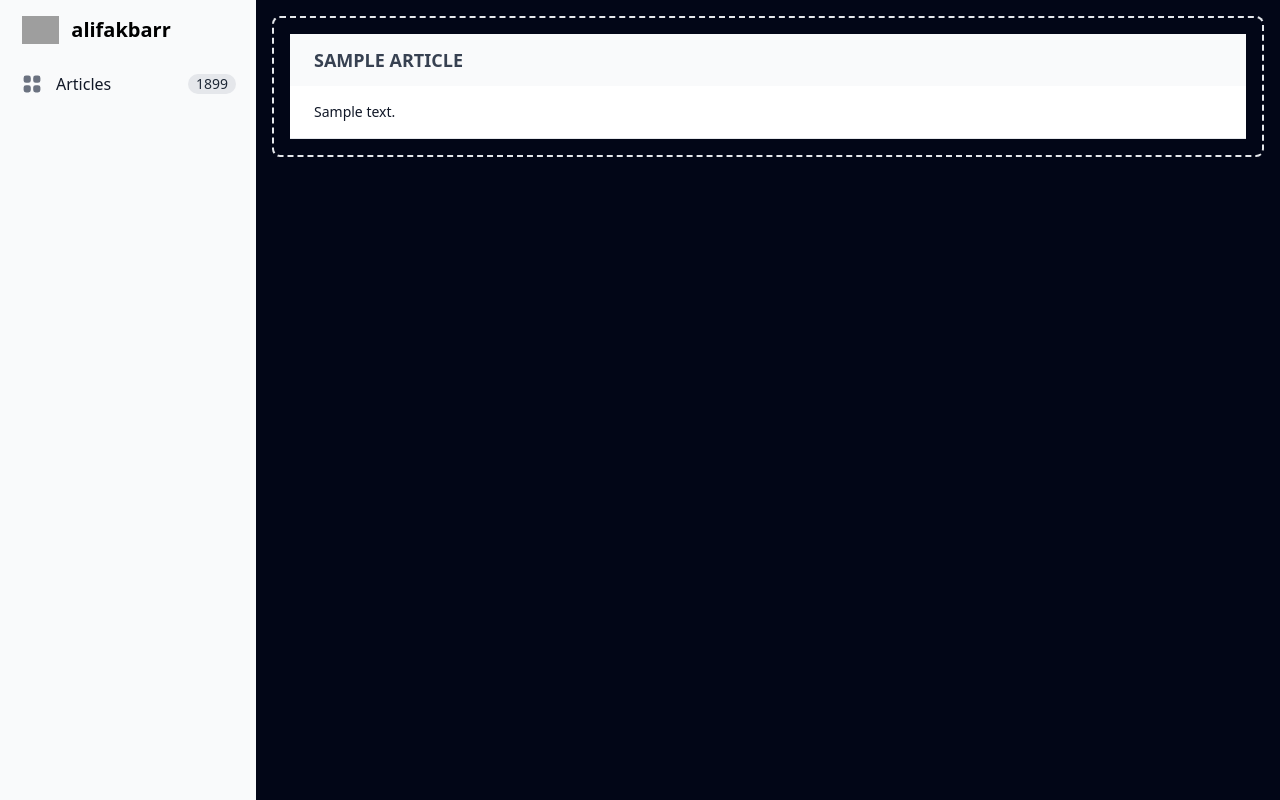
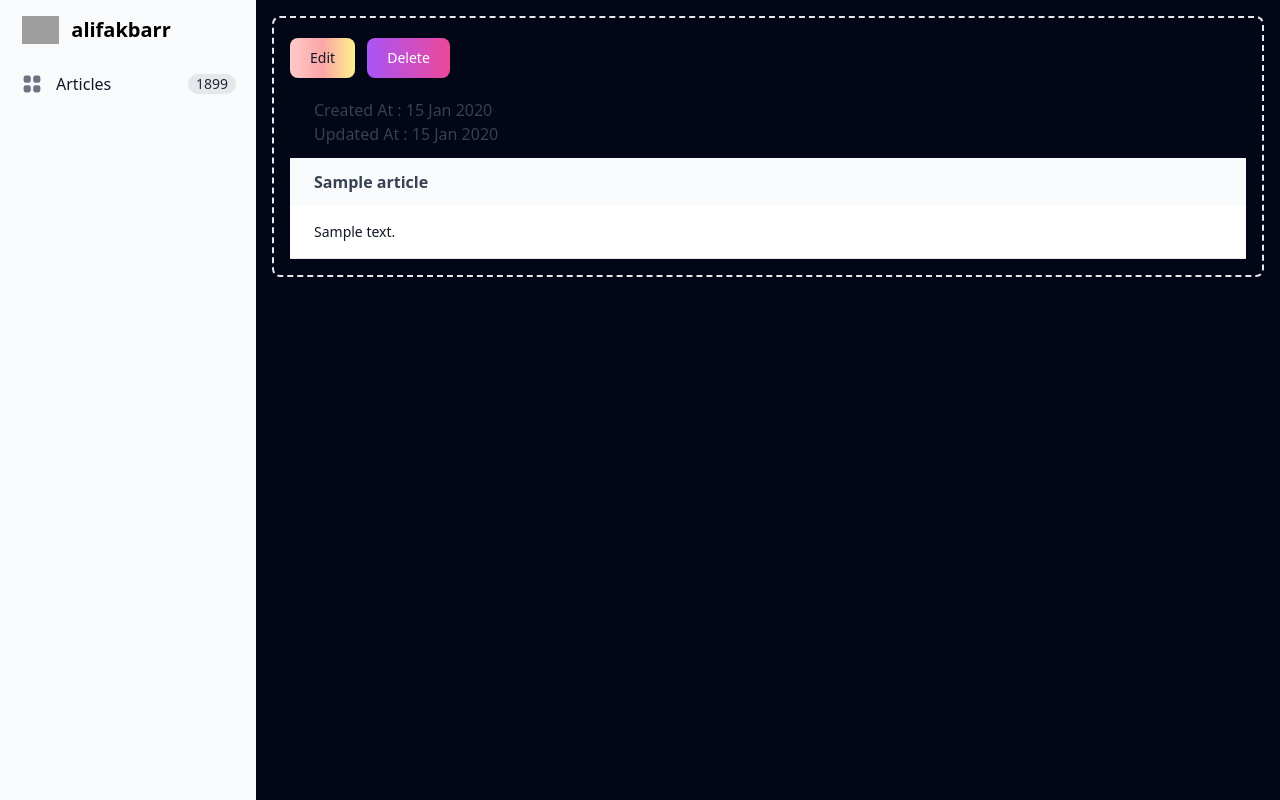
Before and after one commit to alifakbarr/ci4-alifakbarr, a CodeIgniter 4 app: template app/Views/admin/article/detail.php in a window 1280 px wide. Run offline with PHP 8.4 and a stand-in for CodeIgniter, Linux system fonts and the light colour scheme; the template is opened without the code that fills it: most values are stand-ins (such as "Sample title", 1, 10 or a date in 2020); lists and menus that the app fills with data are empty; some libraries are stand-ins or nearby versions; grey boxes are pictures that could not be loaded.

Commit message:
add admin-article-edit, update & delete

```diff
--- a/app/Config/Routes.php
+++ b/app/Config/Routes.php
@@ -36,7 +36,10 @@ $routes->get('/admin', 'AdminController::index');
 // admin-article
 $routes->group('admin', function ($routes) {
     $routes->get('article/create', 'ArticleController::create');
+    $routes->get('article/edit/(:segment)', 'ArticleController::edit/$1');
+    $routes->post('article/update/(:any)', 'ArticleController::update/$1');
     $routes->post('article/save', 'ArticleController::save');
+    $routes->delete('article/(:num)', 'ArticleController::destroy/$1');
     $routes->get('article/(:any)', 'ArticleController::detail/$1');
 });
 
--- a/app/Views/admin/article/detail.php
+++ b/app/Views/admin/article/detail.php
@@ -3,9 +3,19 @@
 <div class="p-4 sm:ml-64">
     <div class="p-4 border-2 border-gray-200 border-dashed rounded-lg dark:border-gray-700">
 
-        <div class="relative overflow-x-auto">
+        <div class="relative overflow-x-auto pt-1">
+            <a href="/admin/article/edit/<?= $article['slug'] ?>" type="button" class="text-gray-900 bg-gradient-to-r from-red-200 via-red-300 to-yellow-200 hover:bg-gradient-to-bl focus:ring-4 focus:outline-none focus:ring-red-100 dark:focus:ring-red-400 font-medium rounded-lg text-sm px-5 py-2.5 text-center mr-2 mb-2">Edit</a>
+
+            <button data-modal-target="popup-modal" data-modal-toggle="popup-modal" type="button" class="text-white bg-gradient-to-r from-purple-500 to-pink-500 hover:bg-gradient-to-l focus:ring-4 focus:outline-none focus:ring-purple-200 dark:focus:ring-purple-800 font-medium rounded-lg text-sm px-5 py-2.5 text-center mr-2 mb-2">Delete</button>
+
+            <p class="px-6 pt-3 text-base text-gray-700  dark:text-white">
+                Created At : <?= date("d M Y", strtotime($article['created_at'])) ?>
+            </p>
+            <p class="px-6 pb-3 text-base text-gray-700  dark:text-white">
+                Updated At : <?= date("d M Y", strtotime($article['updated_at'])) ?>
+            </p>
             <table class="w-full text-sm text-left text-gray-500 dark:text-gray-400">
-                <thead class="text-lg text-gray-700 uppercase bg-gray-50 dark:bg-gray-700 dark:text-white">
+                <thead class="text-base text-gray-700 bg-gray-50 dark:bg-gray-700 dark:text-white">
                     <tr>
                         <th scope="col" class="px-6 py-3">
                             <?= $article['title'] ?>
@@ -20,6 +30,35 @@
                     </tr>
                 </tbody>
             </table>
+
+            <!-- modal -->
+            <div id="popup-modal" tabindex="-1" class="fixed top-0 left-0 right-0 z-50 hidden p-4 overflow-x-hidden overflow-y-auto md:inset-0 h-[calc(100%-1rem)] max-h-full">
+                <div class="relative w-full max-w-md max-h-full">
+                    <div class="relative bg-white rounded-lg shadow dark:bg-gray-700">
+                        <button type="button" class="absolute top-3 right-2.5 text-gray-400 bg-transparent hover:bg-gray-200 hover:text-gray-900 rounded-lg text-sm p-1.5 ml-auto inline-flex items-center dark:hover:bg-gray-800 dark:hover:text-white" data-modal-hide="popup-modal">
+                            <svg aria-hidden="true" class="w-5 h-5" fill="currentColor" viewBox="0 0 20 20" xmlns="http://www.w3.org/2000/svg">
+                                <path fill-rule="evenodd" d="M4.293 4.293a1 1 0 011.414 0L10 8.586l4.293-4.293a1 1 0 111.414 1.414L11.414 10l4.293 4.293a1 1 0 01-1.414 1.414L10 11.414l-4.293 4.293a1 1 0 01-1.414-1.414L8.586 10 4.293 5.707a1 1 0 010-1.414z" clip-rule="evenodd"></path>
+                            </svg>
+                            <span class="sr-only">Close modal</span>
+                        </button>
+                        <div class="p-6 text-center">
+                            <svg aria-hidden="true" class="mx-auto mb-4 text-gray-400 w-14 h-14 dark:text-gray-200" fill="none" stroke="currentColor" viewBox="0 0 24 24" xmlns="http://www.w3.org/2000/svg">
+                                <path stroke-linecap="round" stroke-linejoin="round" stroke-width="2" d="M12 8v4m0 4h.01M21 12a9 9 0 11-18 0 9 9 0 0118 0z"></path>
+                            </svg>
+                            <h3 class="mb-5 text-lg font-normal text-gray-500 dark:text-gray-400">Are you sure you want to delete this article?</h3>
+                            <form action="/admin/article/<?= $article['id'] ?>" method="post" class="inline">
+                                <?php csrf_field() ?>
+                                <input type="hidden" name="_method" value="DELETE">
+                                <button data-modal-hide="popup-modal" type="submit" class="text-white bg-red-600 hover:bg-red-800 focus:ring-4 focus:outline-none focus:ring-red-300 dark:focus:ring-red-800 font-medium rounded-lg text-sm inline-flex items-center px-5 py-2.5 text-center mr-2">
+                                    Yes, I'm sure
+                                </button>
+                            </form>
+
+                            <button data-modal-hide="popup-modal" type="button" class="text-gray-500 bg-white hover:bg-gray-100 focus:ring-4 focus:outline-none focus:ring-gray-200 rounded-lg border border-gray-200 text-sm font-medium px-5 py-2.5 hover:text-gray-900 focus:z-10 dark:bg-gray-700 dark:text-gray-300 dark:border-gray-500 dark:hover:text-white dark:hover:bg-gray-600 dark:focus:ring-gray-600">No, cancel</button>
+                        </div>
+                    </div>
+                </div>
+            </div>
         </div>
 
     </div>
--- a/app/Views/admin/index.php
+++ b/app/Views/admin/index.php
@@ -43,7 +43,7 @@
                                 <?= date("d M Y", strtotime($a['created_at'])) ?>
                             </td>
                             <td class="px-6 py-4">
-                                <a href="#" class="font-medium text-blue-600 dark:text-blue-500 hover:underline">Edit</a>
+                                <a href="/admin/article/edit/<?= $a['slug'] ?>" class="font-medium text-blue-600 dark:text-blue-500 hover:underline">Edit</a>
                             </td>
                         </tr>
                     <?php endforeach ?>
```
Also changed, not shown: app/Controllers/ArticleController.php (+36 -1 lines), app/Views/admin/article/create.php (+10 -3 lines), app/Views/admin/article/edit.php (added, +26 -0 lines).
